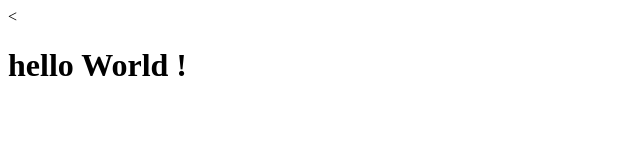
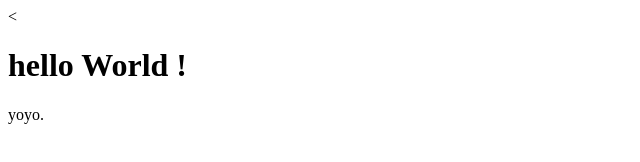
Before and after one commit to allstaralok/test, a plain HTML site: page index.html in a window 1280 px wide. Shown: the full height of the page, 0-640 px from the left. Drawn offline with Linux system fonts and the light colour scheme.

Commit message:
2nd change

```diff
--- a/index.html
+++ b/index.html
@@ -2,4 +2,7 @@
 <h1>
     hello World !
 </h1>
+<body>
+    <p>yoyo.</p>
+</body>
 </html>
```
